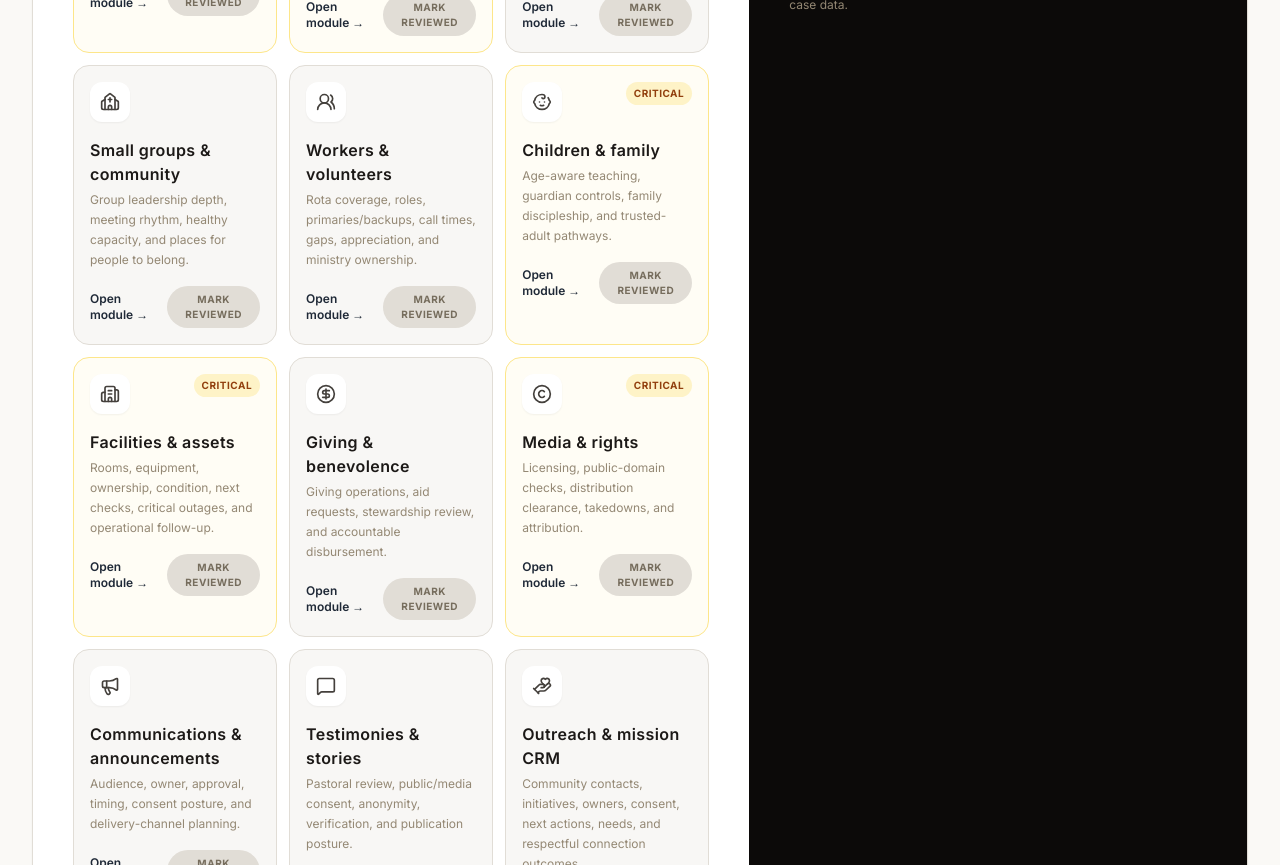
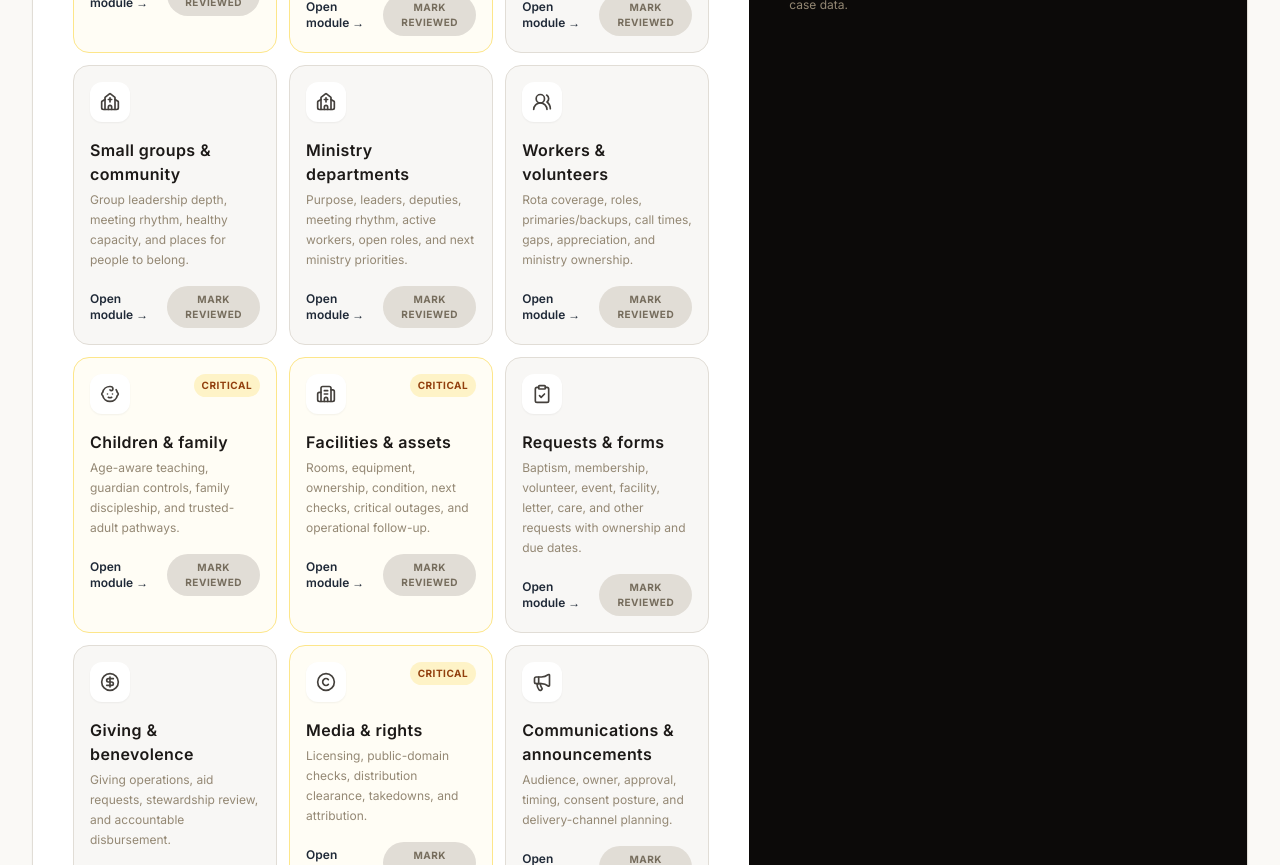
Before and after one commit to TechCodinz/digital-church-os, a Next.js app: page /command-center in a window 1280 px wide. Shown: the part 960-1825 px from the top of the page. Built offline with nearby package versions, Linux system fonts and the light colour scheme; no server answers.

Commit message:
add departments and requests to command center

```diff
--- a/components/ministry/ChurchOperationsCommandDeck.tsx
+++ b/components/ministry/ChurchOperationsCommandDeck.tsx
@@ -39,9 +39,11 @@ const areas: Area[] = [
   { id: 'follow-up', title: 'Discipleship follow-up', description: 'Consent-aware response ownership across contact, foundations, baptism, belonging, groups, and serving.', href: '/admin/follow-up', icon: UsersRound, critical: true },
   { id: 'attendance', title: 'Attendance & assimilation', description: 'Aggregate attendance, guest flow, response ownership, and connection signals without individual surveillance.', href: '/admin/attendance', icon: UsersRound },
   { id: 'groups', title: 'Small groups & community', description: 'Group leadership depth, meeting rhythm, healthy capacity, and places for people to belong.', href: '/groups', icon: Church },
+  { id: 'departments', title: 'Ministry departments', description: 'Purpose, leaders, deputies, meeting rhythm, active workers, open roles, and next ministry priorities.', href: '/departments', icon: Church },
   { id: 'people', title: 'Workers & volunteers', description: 'Rota coverage, roles, primaries/backups, call times, gaps, appreciation, and ministry ownership.', href: '/workers', icon: UsersRound },
   { id: 'children', title: 'Children & family', description: 'Age-aware teaching, guardian controls, family discipleship, and trusted-adult pathways.', href: '/children', icon: Baby, critical: true },
   { id: 'facilities', title: 'Facilities & assets', description: 'Rooms, equipment, ownership, condition, next checks, critical outages, and operational follow-up.', href: '/facilities', icon: Building2, critical: true },
+  { id: 'requests', title: 'Requests & forms', description: 'Baptism, membership, volunteer, event, facility, letter, care, and other requests with ownership and due dates.', href: '/requests', icon: ClipboardCheck },
   { id: 'giving', title: 'Giving & benevolence', description: 'Giving operations, aid requests, stewardship review, and accountable disbursement.', href: '/giving', icon: CircleDollarSign },
   { id: 'rights', title: 'Media & rights', description: 'Licensing, public-domain checks, distribution clearance, takedowns, and attribution.', href: '/media-rights', icon: Copyright, critical: true },
   { id: 'communications', title: 'Communications & announcements', description: 'Audience, owner, approval, timing, consent posture, and delivery-channel planning.', href: '/communications', icon: Megaphone },
```
